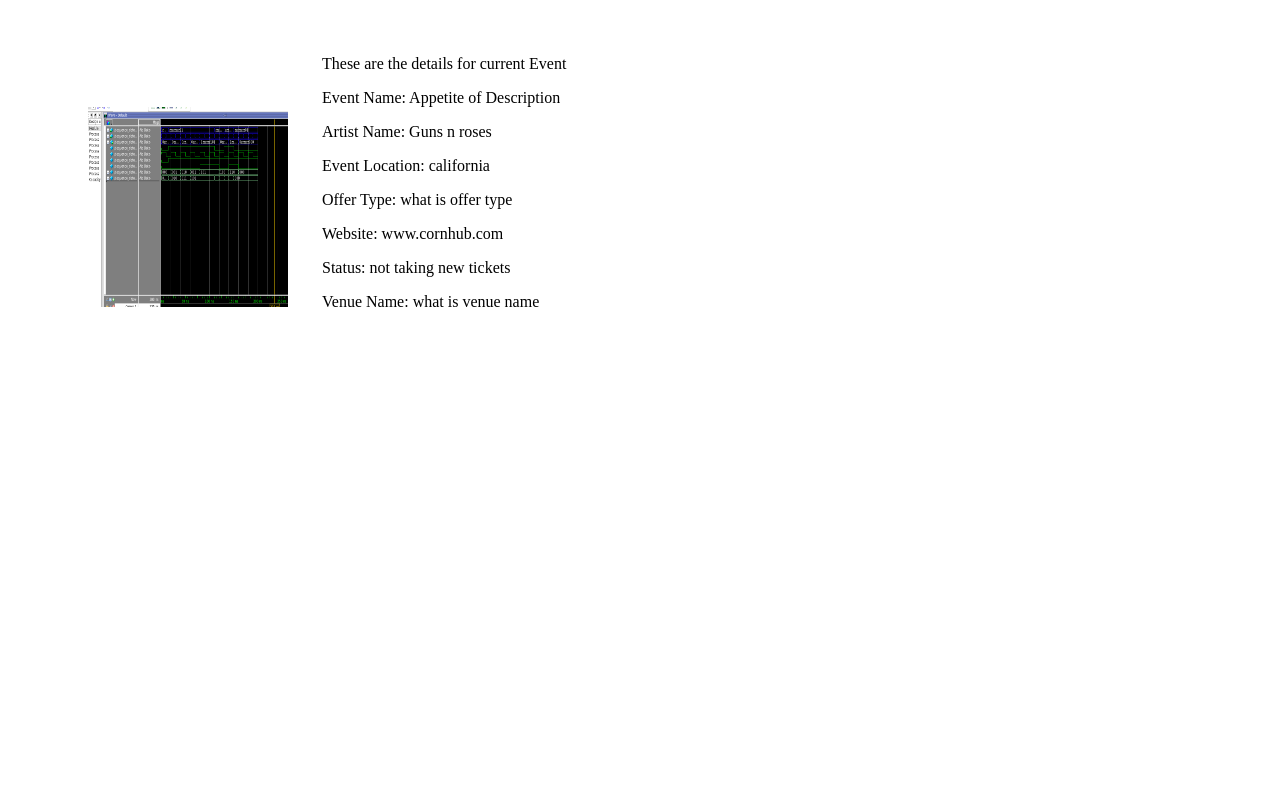
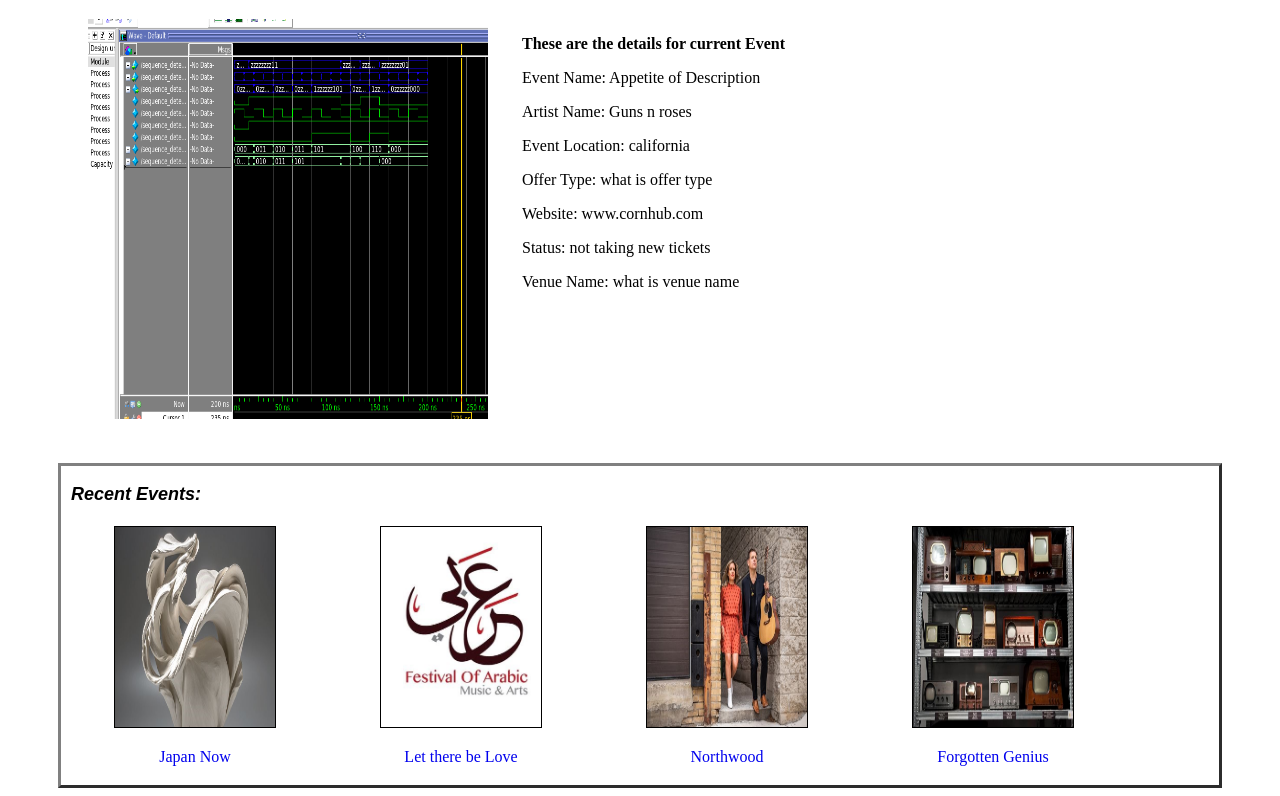
Before and after one commit to eddieyyy/main, a plain HTML site: page event_page/Event_Page.html in a window 1280 px wide. Shown: the part 106-902 px from the top of the page. Before the commit the page ends 800 px from the top, so only its background shows below. Drawn offline with Linux system fonts and the light colour scheme.

Commit message:
Modifications

```diff
--- a/event_page/Event_Page.html
+++ b/event_page/Event_Page.html
@@ -34,11 +34,11 @@
 </div>
 
 <div id="currentEvent">
-<div id="eventPoster">
-    <img src="sequence_detector.png" id="eventPosterPic" >
-</div>
+    <div id="eventPoster">
+        <img src="sequence_detector.png" id="eventPosterPic" >
+    </div>
     <div id="eventDetail">
-        <p>These are the details for current Event</p>
+        <p><strong>These are the details for current Event</strong></p>
         <p>Event Name: Appetite of Description</p>
         <p>Artist Name: Guns n roses</p>
         <p>Event Location: california</p>
@@ -50,31 +50,31 @@
 </div>
 
 
-<!--<div id="events">-->
-    <!--<p id="title">Recent Events:</p>-->
-    <!--<table id="eventTable">-->
-        <!--<tr>-->
-            <!--<td class="event">-->
-                <!--<img class="pic" src="japan_now.jpg">-->
-                <!--<p class="name"><a href="https://www.gardinermuseum.on.ca/event/japan-now-female-masters/">Japan Now</a></p>-->
-            <!--</td>-->
-            <!--<td class="event">-->
-                <!--<img class="pic" src="Let_there_be_love.jpg">-->
-                <!--<p class="name"><a href="http://canadianarabicorchestra.ca/calligraphy-gallery/">Let there be Love</a></p>-->
-            <!--</td>-->
-            <!--<td class="event">-->
-                <!--<img class="pic" src="northwood.jpg">-->
-                <!--<p class="name"><a href="http://burdockto.com/musichall/">Northwood</a></p>-->
-            <!--</td>-->
-            <!--<td class="event">-->
-                <!--<img class="pic" src="Forgotten_Genius.jpg">-->
-                <!--<p class="name"><a href="http://www.mztv.com/">Forgotten Genius</a></p>-->
-            <!--</td>-->
-        <!--</tr>-->
+<div id="events">
+    <p id="title">Recent Events:</p>
+    <table id="eventTable">
+        <tr>
+            <td class="event">
+                <img class="pic" src="japan_now.jpg">
+                <p class="name"><a href="https://www.gardinermuseum.on.ca/event/japan-now-female-masters/">Japan Now</a></p>
+            </td>
+            <td class="event">
+                <img class="pic" src="Let_there_be_love.jpg">
+                <p class="name"><a href="http://canadianarabicorchestra.ca/calligraphy-gallery/">Let there be Love</a></p>
+            </td>
+            <td class="event">
+                <img class="pic" src="northwood.jpg">
+                <p class="name"><a href="http://burdockto.com/musichall/">Northwood</a></p>
+            </td>
+            <td class="event">
+                <img class="pic" src="Forgotten_Genius.jpg">
+                <p class="name"><a href="http://www.mztv.com/">Forgotten Genius</a></p>
+            </td>
+        </tr>
 
 
-    <!--</table>-->
-<!--</div>-->
+    </table>
+</div>
 <script type="text/javascript" src="Event_Page_JS.js"></script>
 </body>
 
--- a/event_page/Event_Page_css.css
+++ b/event_page/Event_Page_css.css
@@ -19,25 +19,79 @@
 
 #currentEvent{
     margin-left: 20px;
-    margin-top: 100px;
+    margin-top: 80px;
 }
 
 #eventPoster{
-    width:220px;
+    width:420px;
     margin-left:50px;
     display: inline-block;
-    position:relative;
-
+    vertical-align: top;
 
 }
 #eventPosterPic{
     margin-left:10px;
     margin-right:10px;
-    width: 200px;
-    height: 200px;
+    width: 400px;
+    height: 400px;
+
 }
 #eventDetail{
     margin-left:20px;
     display: inline-block;
+    vertical-align: top;
+
 
 }
+#events {
+    position: relative;
+    margin-top: 40px;
+    margin-left: 50px;
+    margin-right: 50px;
+    border: outset grey;
+    background-color: white;
+}
+
+.event {
+    min-width: 25%;
+}
+
+.pic {
+
+    margin-left: 50px;
+    margin-right: 50px;
+    height: 200px;
+    width: 160px;
+    border: 1px solid black;
+}
+
+a:link {
+    text-decoration:none;
+}
+a:visited {
+
+    text-decoration:none;
+}
+a:hover {
+    color:#000000;
+    text-decoration:none;
+}
+
+
+.name {
+    text-align: center;
+}
+
+#title {
+    font-family: fantasy;
+    font-size: large;
+    margin-left: 10px;
+    font-style: italic;
+    font-weight: bold;
+}
+
+.error {
+    font-family: fantasy;
+    font-size: large;
+    color: red;
+}
--- a/main_page/main_page.css
+++ b/main_page/main_page.css
@@ -52,13 +52,9 @@ body {
 	margin-top: 40px;
 	margin-left: 50px;
 	margin-right: 50px;
-	border-style: outset;
-	border-color: grey;
+	border: outset grey;
 	background-color: white;
 }
-
-
-
 
 .event {
 	min-width: 25%;
```
